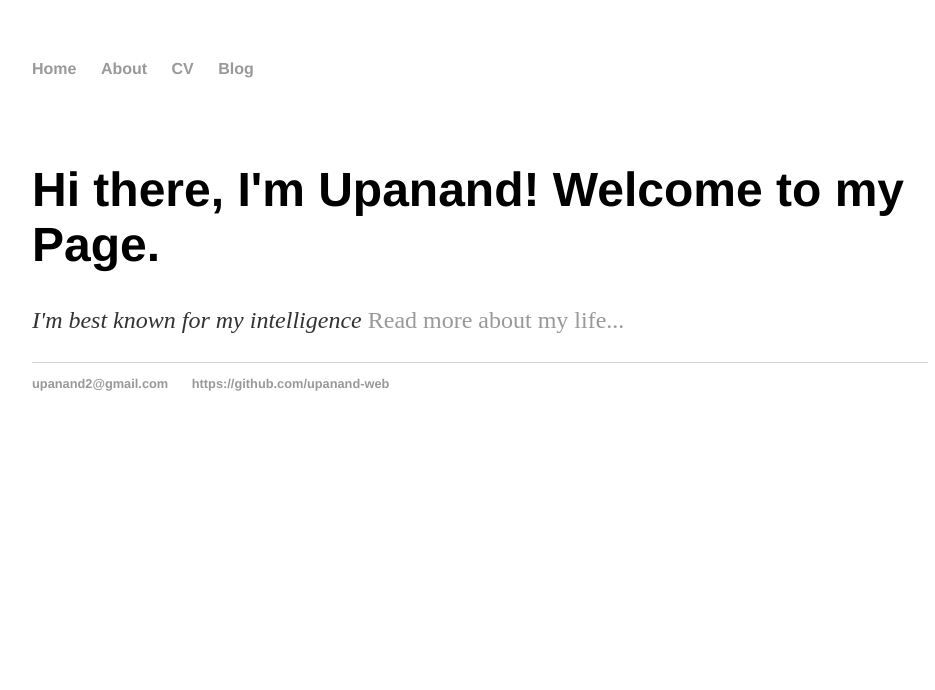
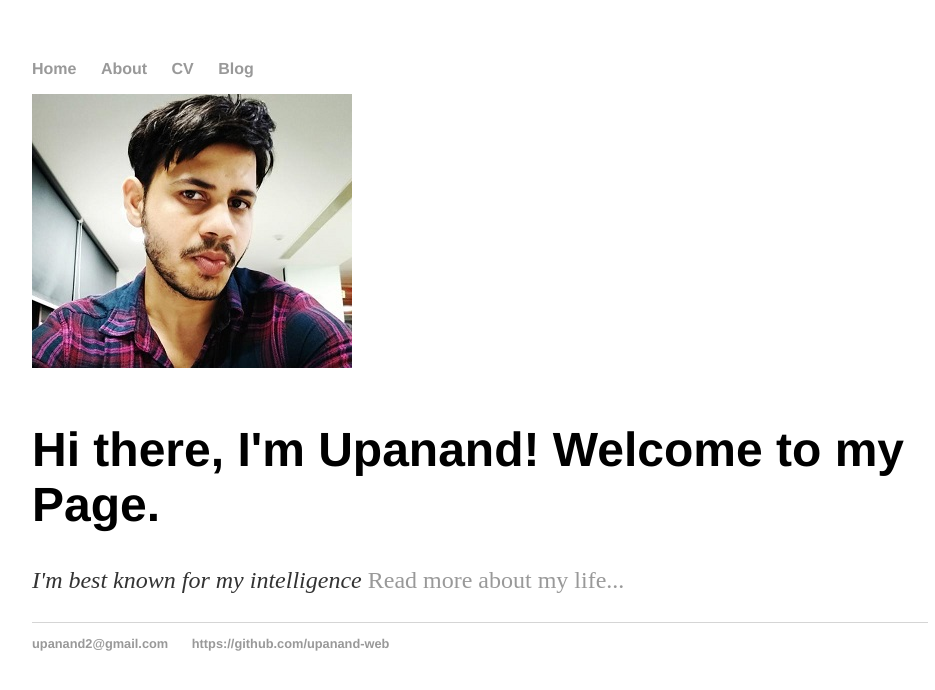
Before and after one commit to Upanand-Java/Java, a Jekyll site: the page built from index.html, in a window 1280 px wide. Shown: the top 690 px of the page, without its empty margins (160-1095 px from the left). Built offline with Jekyll 4.4.1, drawn with Linux system fonts in a browser that asks for light colours.

Commit message:
Update index.html

```diff
--- a/index.html
+++ b/index.html
@@ -2,7 +2,7 @@
 layout: default
 title: Upanand, Senior Java Engineer
 ---
-<div class = "frontImage"
+<div class = "frontImage">
 <img src="image/upanand.jpg" alt="hi" class="inline"/><br /><br />
 </div>
 <div class="blurb">
```
